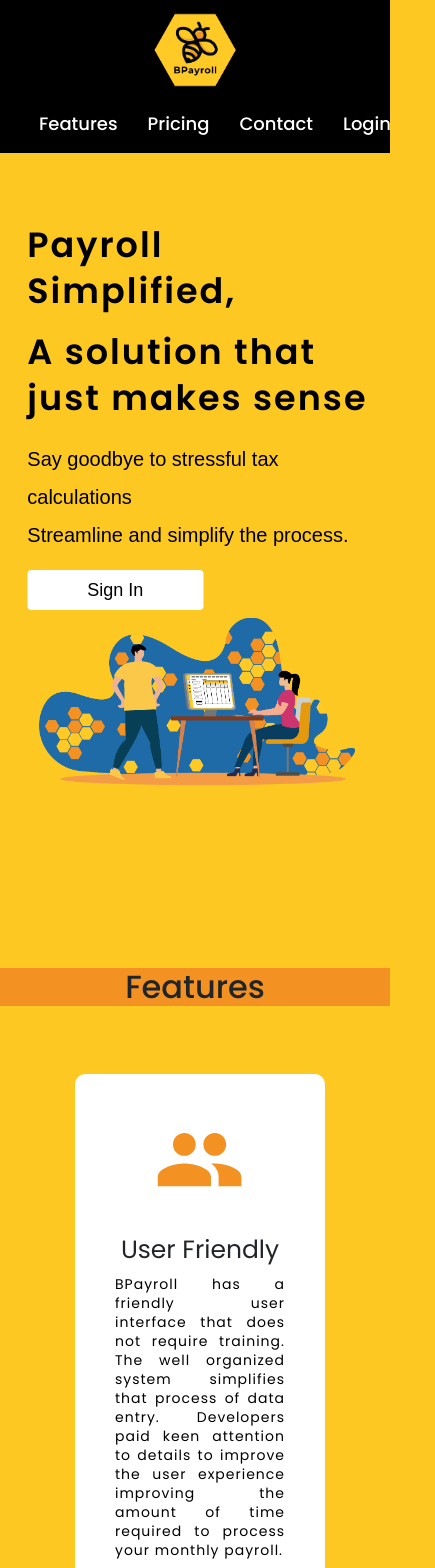
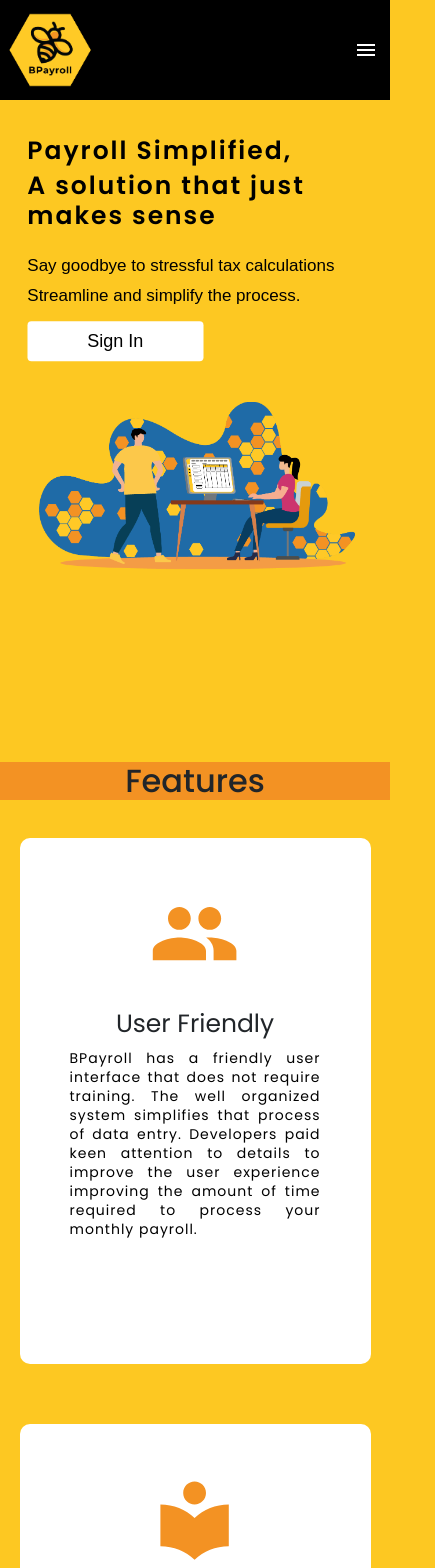
Before and after one commit to CoderJakaria/Bepayroll-work, a Next.js app: page /LandingPage in a window 390 px wide. Shown: the top 1568 px of the page, 435 px wide, since content can reach past the window. Built offline with nearby package versions, Linux system fonts and the light colour scheme.

Commit message:
complete the responsive

```diff
--- a/components/LandingPage/Contact/Contact.js
+++ b/components/LandingPage/Contact/Contact.js
@@ -2,7 +2,7 @@ import styles from "./contact.module.css";
 
 const Contact = () => {
   return (
-    <div id="contact" className={`container ${styles.contact}`}>
+    <div id="contact" className={`${styles.contact}`}>
       <p>
         Hey, the system is still under construction, if you are interested in
         the system please fill in the form below or contact us using the number
--- a/components/LandingPage/Contact/contact.module.css
+++ b/components/LandingPage/Contact/contact.module.css
@@ -2,14 +2,15 @@
   background-color: rgba(255, 255, 255, 1);
   border-radius: 10px;
   padding: 20px;
-  margin: 60px 100px;
+  margin: 60px auto;
   min-height: 100%;
   display: grid;
   grid-template-columns: repeat(auto-fill, minmax(400px, 1fr));
+  margin: 20px;
 }
 
 .contact > p {
-  grid-column: span 3;
+  grid-column: span 4;
   margin-bottom: 20px;
   font-style: italic;
   background-color: rgb(253, 197, 28);
@@ -69,7 +70,7 @@
   background: gray;
 }
 
-@media (max-width: 850px) {
+/* @media (max-width: 850px) {
   .contact {
     margin: 0;
     grid-template-columns: repeat(auto-fill, minmax(300px, 1fr));
@@ -84,4 +85,75 @@
     grid-column: span 3;
     margin-bottom: 20px;
   }
+} */
+
+/* responsive on big screen  */
+@media (max-width: 2000px) {
+  .contact > p {
+    grid-column: span 4;
+  }
+
+  .contact > form {
+    grid-column: span 2;
+  }
 }
+
+@media (max-width: 1220px) {
+  .contact > form {
+    grid-column: span 1;
+  }
+}
+
+@media (max-width: 793px) {
+  .contact {
+    grid-template-columns: repeat(auto-fill, minmax(300px, 1fr));
+  }
+
+  .contact h2 {
+    font-size: 25px;
+  }
+
+  .contact_info > p {
+    font-size: 18px;
+  }
+}
+
+@media (max-width: 758px) {
+  .contact {
+    grid-template-columns: repeat(auto-fill, minmax(250px, 1fr));
+  }
+
+  .contact h2 {
+    font-size: 23px;
+  }
+
+  .contact input,
+  .contact textarea {
+    width: 225px;
+  }
+}
+
+@media (max-width: 587px) {
+  .contact h2 {
+    font-size: 20px;
+  }
+}
+
+@media (max-width: 500px) {
+  .contact {
+    grid-template-columns: repeat(auto-fill, minmax(200px, 1fr));
+  }
+  .contact form {
+    grid-column: span 4;
+    margin-bottom: 20px;
+  }
+
+  .contact input,
+  .contact textarea {
+    width: 180px;
+  }
+
+  .contact h2 {
+    font-size: 18px;
+  }
+}
--- a/components/LandingPage/Navbar/Navbar.js
+++ b/components/LandingPage/Navbar/Navbar.js
@@ -4,8 +4,12 @@ import Image from "next/image";
 import styles from "./navbar.module.css";
 import logo from "../../../assets/payroll-logo.png";
 
+import MenuIcon from "@material-ui/icons/Menu";
+import CloseIcon from "@material-ui/icons/Close";
+
 const Navbar = () => {
   const [show, handleShow] = useState(false);
+  const [navActive, setNavActive] = useState(false);
 
   useEffect(() => {
     window.addEventListener("scroll", () => {
@@ -22,17 +26,21 @@ const Navbar = () => {
 
   return (
     <div
-      className={`navBar ${show && "navBar_active"}`}
+      className={`${styles.navBar} ${show && "navBar_active"}`}
       style={{ background: "black", transition: "0.5s" }}
     >
-      <div className="container">
+      <div className={`container ${styles.navbar__container}`}>
         <div className="row align-items-center">
           <div className={`col-md-6 ${styles.navLogo}`}>
             <Image src={logo} alt="Logo" width="100" height="80" />
           </div>
 
           <div className="col-md-6">
-            <ul className={` ${styles.navItems}`}>
+            <ul
+              className={` ${styles.navItems} ${
+                navActive && styles.active_NavItems
+              }`}
+            >
               <li>
                 <a href="#features">Features</a>
               </li>
@@ -48,6 +56,22 @@ const Navbar = () => {
             </ul>
           </div>
         </div>
+
+        {navActive ? (
+          <CloseIcon
+            className={styles.navbar_burgerIcon}
+            onClick={() => {
+              setNavActive(!navActive);
+            }}
+          />
+        ) : (
+          <MenuIcon
+            className={styles.navbar_burgerIcon}
+            onClick={() => {
+              setNavActive(!navActive);
+            }}
+          />
+        )}
       </div>
     </div>
   );
--- a/components/LandingPage/Navbar/navbar.module.css
+++ b/components/LandingPage/Navbar/navbar.module.css
@@ -24,10 +24,80 @@
   border-radius: 5px;
 }
 
+.navbar_burgerIcon {
+  display: none !important;
+}
+
 @media (max-width: 764px) {
   .navLogo {
     display: flex;
     justify-content: center;
     padding: 10px 0;
+    width: 100%;
+  }
+  .navItems {
+    width: 100%;
   }
 }
+
+@media (max-width: 500px) {
+  .navLogo {
+    justify-content: flex-start;
+  }
+  .navBar img {
+    width: 80px;
+  }
+
+  .navItems {
+    display: flex;
+    flex-direction: column;
+    position: absolute;
+    background: black;
+    width: 100%;
+    margin: 0;
+    z-index: 100;
+    left: 0;
+    height: fit-content;
+    padding: 10px 10px 20px 10px;
+    transform: scaleY(0);
+    transition: 0.5s;
+    transform-origin: top;
+  }
+  .active_NavItems {
+    transform: scaleY(1);
+  }
+
+  .navItems a {
+    font-size: 15px;
+    color: white;
+    position: absolute;
+    width: 100%;
+    padding: 5px;
+    transition: 1s;
+  }
+
+  .navItems a:hover {
+    transition: 0s;
+    border-radius: 0;
+  }
+
+  .navItems li {
+    margin-bottom: 25px;
+    margin-bottom: 35px;
+    position: relative;
+    width: 100%;
+  }
+
+  .navbar_burgerIcon {
+    display: block !important;
+    color: white !important;
+    cursor: pointer;
+    font-size: 30px;
+  }
+
+  .navbar__container {
+    display: flex;
+    justify-content: space-between;
+    align-items: center;
+  }
+}
--- a/components/LandingPage/PackagePlans/packagePlans.module.css
+++ b/components/LandingPage/PackagePlans/packagePlans.module.css
@@ -8,8 +8,32 @@
 .packagePlans_items {
   display: grid;
   grid-template-columns: repeat(auto-fill, minmax(400px, 1fr));
-  /* column-gap: 30px; */
   align-items: center;
   margin: 20px 0;
   padding: 0 55px;
 }
+
+@media (max-width: 520px) {
+  .packagePlans_items {
+    grid-template-columns: repeat(auto-fill, minmax(350px, 1fr));
+    padding: 15px;
+  }
+}
+
+@media (max-width: 400px) {
+  .packagePlans_items {
+    grid-template-columns: repeat(auto-fill, minmax(300px, 1fr));
+    padding: 15px;
+  }
+}
+
+@media (max-width: 350px) {
+  .packagePlans_items {
+    grid-template-columns: repeat(auto-fill, minmax(260px, 1fr));
+  }
+  .packagePlans_items {
+    padding: 10px;
+  }
+}
+
+/* @media (max-width: 335) */
--- a/components/LandingPage/PackagePlansItem/packagePlansItem.module.css
+++ b/components/LandingPage/PackagePlansItem/packagePlansItem.module.css
@@ -52,3 +52,33 @@
   display: inline-block;
   background-size: cover;
 }
+
+/* responsive  */
+@media (max-width: 490px) {
+  .packagePlansItem {
+    margin: 60px 0 auto 0;
+    min-height: 10%;
+  }
+
+  .packagePlansItem_packageImage {
+    height: 340px;
+    width: 270px;
+  }
+
+  .packagePlansItem > h3 {
+    font-size: 25px;
+  }
+  .packagePlansItem > p {
+    font-size: 13px;
+  }
+  .packagePlansItem > a {
+    padding: 7px 30px;
+  }
+}
+
+@media (max-width: 350px) {
+  .packagePlansItem_packageImage {
+    height: 320px;
+    width: 220px;
+  }
+}
--- a/components/LandingPage/features/features.module.css
+++ b/components/LandingPage/features/features.module.css
@@ -9,3 +9,27 @@
   display: grid;
   grid-template-columns: repeat(auto-fill, minmax(400px, 1fr));
 }
+
+@media (max-width: 1023px) {
+  .features {
+    margin-top: 160px;
+  }
+}
+
+@media (max-width: 767px) {
+  .features {
+    margin-top: 160px;
+  }
+}
+
+@media (max-width: 490px) {
+  .features_items {
+    grid-template-columns: repeat(auto-fill, minmax(300px, 1fr));
+  }
+}
+
+@media (max-width: 315px) {
+  .features_items {
+    grid-template-columns: repeat(auto-fill, minmax(250px, 1fr));
+  }
+}
--- a/components/LandingPage/features_item/featuresItem.module.css
+++ b/components/LandingPage/features_item/featuresItem.module.css
@@ -33,3 +33,17 @@
   margin: 20px auto;
   color: #f39223;
 }
+
+@media (max-width: 1023px) {
+  .featuresItem {
+    margin: 30px 20px;
+    padding: 30px;
+  }
+}
+
+@media (max-width: 490px) {
+  .featuresItem {
+    margin: 30px auto;
+    width: 90%;
+  }
+}
--- a/components/LandingPage/hero/hero.module.css
+++ b/components/LandingPage/hero/hero.module.css
@@ -102,3 +102,22 @@
     padding-bottom: 100px;
   }
 }
+
+@media (max-width: 500px) {
+  .hero_heading p {
+    font-size: 25px;
+    margin-bottom: 5px;
+    line-height: 30px;
+  }
+
+  .hero_sub_heading p {
+    font-size: 17px;
+    margin-bottom: 10px;
+  }
+}
+
+@media (max-width: 300px) {
+  .hero_vector {
+    display: none;
+  }
+}
```
